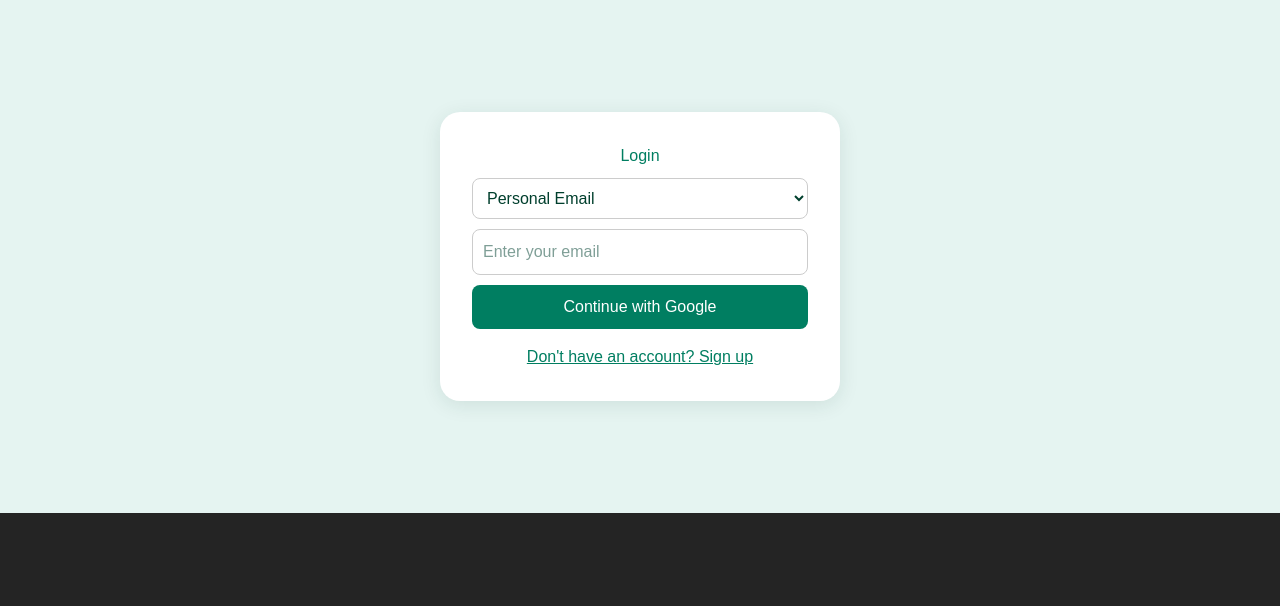
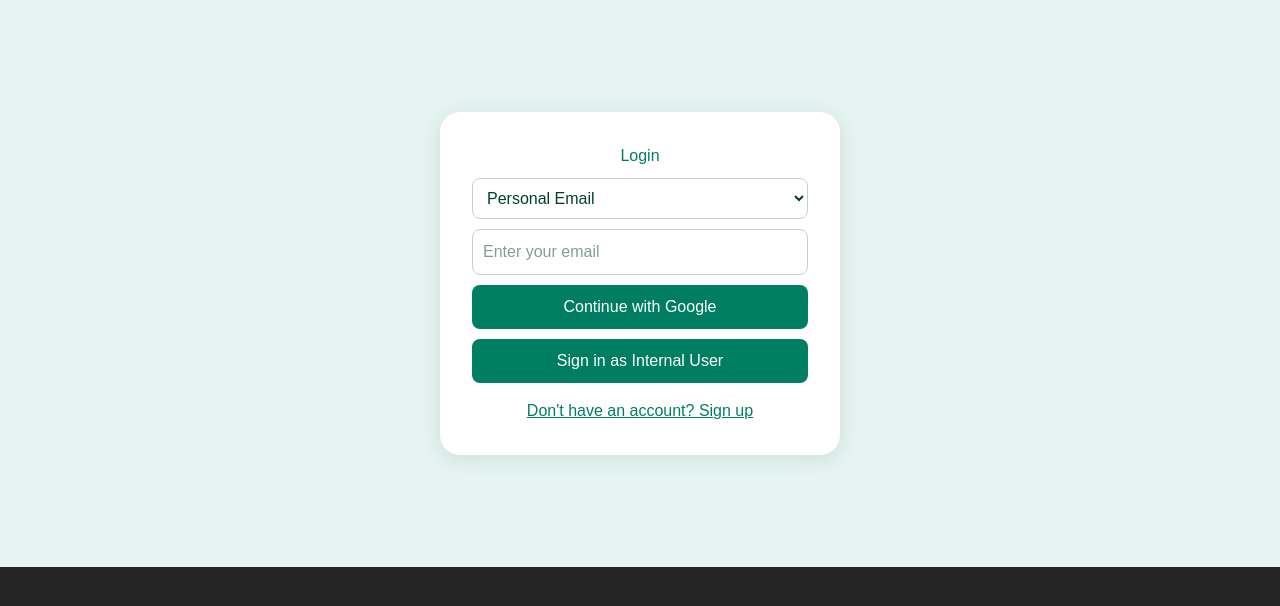
Before and after one commit to usena/Web_Dev_Project, a React (Vite) app: page / in a window 1280 px wide. Shown: the top 606 px of the page. Built offline with nearby package versions, Linux system fonts and the light colour scheme.

Commit message:
updated login, will work on forms after this update

```diff
--- a/src/components/AuthForm.jsx
+++ b/src/components/AuthForm.jsx
@@ -14,32 +14,40 @@ export default function AuthForm({ onAuthSuccess }) {
     return `${firstName}.${id}.${field}@gmail.com`.toLowerCase();
   };
 
-  const handleSubmit = async (e) => {
+  const handleGoogleSignIn = async (e) => {
     e.preventDefault();
-    const email = emailType === 'personal' ? e.target.email.value : generateEmail();
-
     try {
       const result = await signInWithPopup(auth, provider);
       const user = result.user;
       alert(`Signed in as ${user.email}`);
-      onAuthSuccess(user); // Update parent App.jsx
+      onAuthSuccess(user);
     } catch (err) {
       console.error(err);
-      alert('Failed to authenticate.');
+      alert('Failed to authenticate with Google.');
     }
+  };
+
+  const handleInternalSignIn = () => {
+    const internalUser = {
+      email: 'internal@company.com',
+      displayName: 'Internal User',
+      uid: 'internal123',
+    };
+    alert(`Signed in as ${internalUser.email}`);
+    onAuthSuccess(internalUser);
   };
 
   return (
     <div className="container">
       <h2>{mode === 'login' ? 'Login' : 'Sign Up'}</h2>
-      <form onSubmit={handleSubmit}>
+      <form onSubmit={handleGoogleSignIn}>
         <select value={emailType} onChange={(e) => setEmailType(e.target.value)}>
           <option value="personal">Personal Email</option>
           <option value="work">Work Email</option>
         </select>
 
         {emailType === 'personal' ? (
-          <input type="email" name="email" placeholder="Enter your email" required />
+          <input type="email" name="email" placeholder="Enter your email" />
         ) : (
           <>
             <input
@@ -47,21 +55,18 @@ export default function AuthForm({ onAuthSuccess }) {
               placeholder="Full Name"
               value={fullName}
               onChange={(e) => setFullName(e.target.value)}
-              required
             />
             <input
               type="text"
               placeholder="ID"
               value={id}
               onChange={(e) => setId(e.target.value)}
-              required
             />
             <input
               type="text"
               placeholder="Field of Work"
               value={field}
               onChange={(e) => setField(e.target.value)}
-              required
             />
             <input type="text" value={generateEmail()} readOnly />
           </>
@@ -69,6 +74,11 @@ export default function AuthForm({ onAuthSuccess }) {
 
         <button type="submit">Continue with Google</button>
       </form>
+
+      <button onClick={handleInternalSignIn} style={{ marginTop: '10px' }}>
+        Sign in as Internal User
+      </button>
+
       <div className="switch" onClick={() => setMode(mode === 'login' ? 'signup' : 'login')}>
         {mode === 'login' ? "Don't have an account? Sign up" : 'Already have an account? Login'}
       </div>
```
